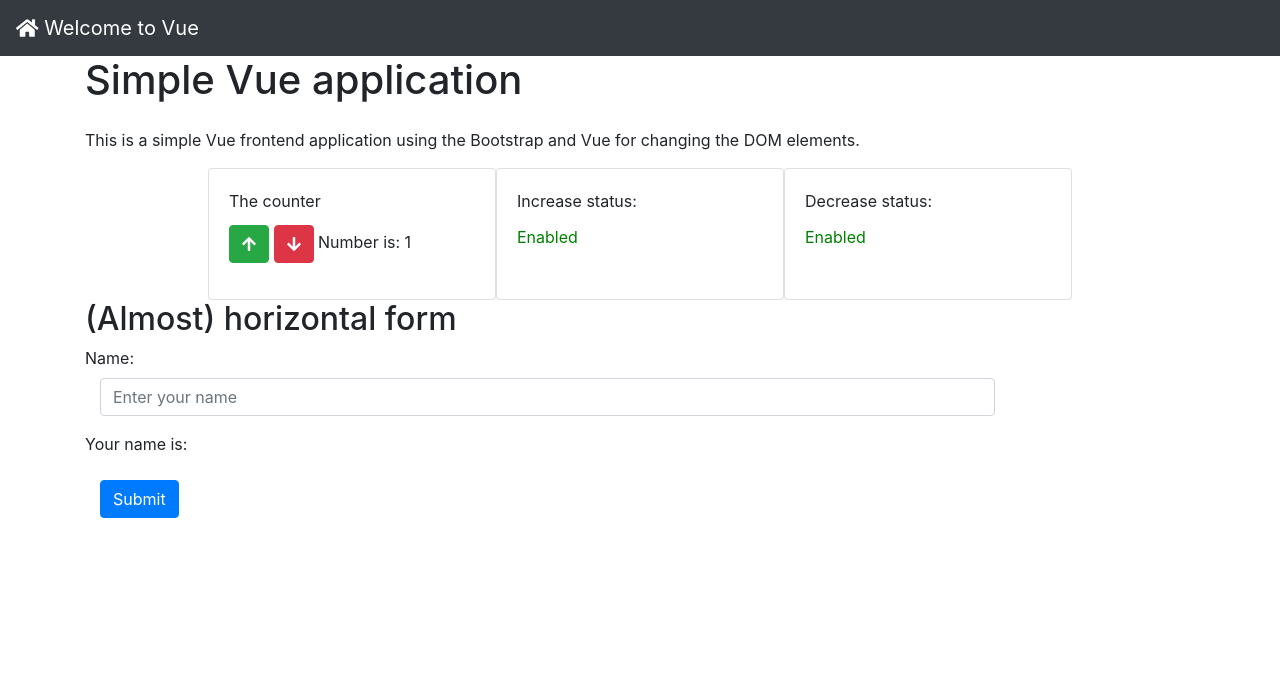
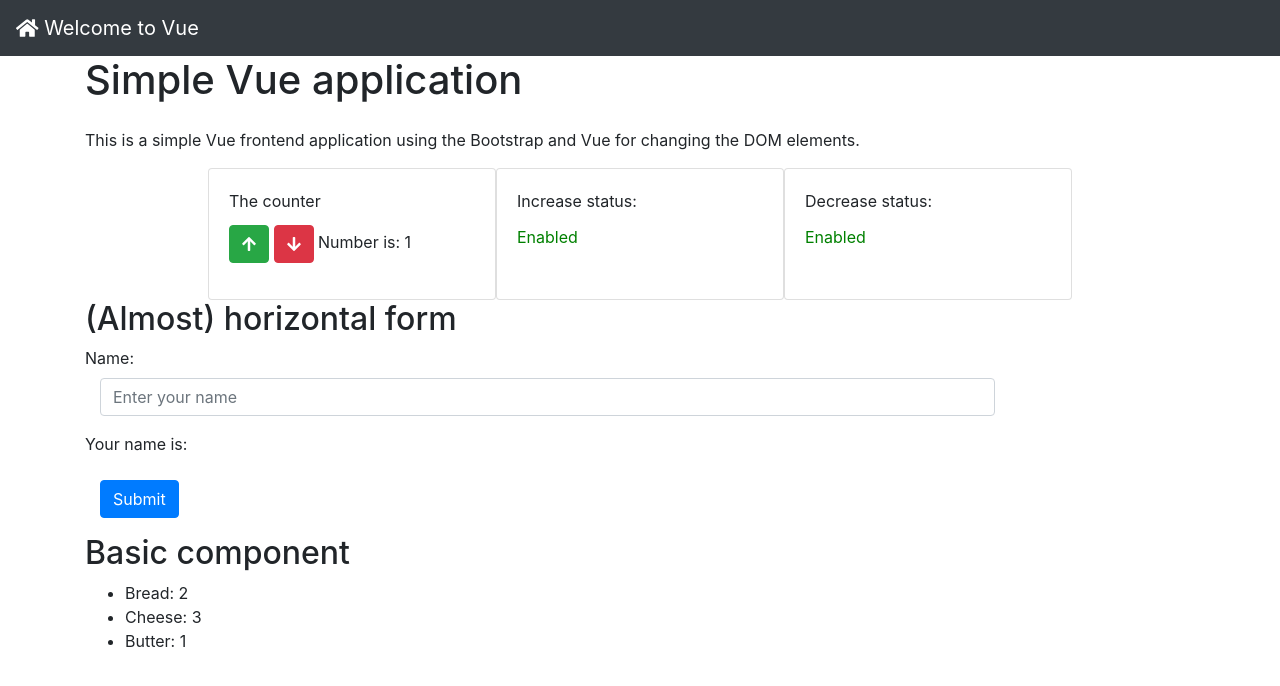
Before and after one commit to dzooli/zenva_vue, a website: page index.html in a window 1280 px wide. Drawn offline with nearby package versions, Linux system fonts and the light colour scheme.

Commit message:
Added basic component to generate a list of items

```diff
--- a/index.html
+++ b/index.html
@@ -100,6 +100,15 @@
                     </div>
                 </div>
             </form>
+            <h2>Basic component</h2>
+            <div id="groceryDiv">
+                <ul>
+                    <grocery-item
+                    v-for='item in groceryItems'
+                    v-bind:groceryitem='item'>
+                    </grocery-item>
+                </ul>
+            </div>
         </div>
 
         <!-- Placeholder for the footer -->
@@ -188,6 +197,24 @@
                 }
             });
 
+            Vue.component('grocery-item', {
+                props: ['groceryitem'],
+                template: '<li>{{groceryitem.name}}: {{groceryitem.quantity}}</li>',
+            });
+
+            var groceryView = new Vue({
+                el: '#groceryDiv',
+                data: {
+                    groceryItems: [
+                        {name: 'Bread', quantity: 2},
+                        {name: 'Cheese', quantity: 3},
+                        {name: 'Butter', quantity: 1},
+                    ],
+                },
+            }
+
+            );
+
         </script>
         <script src="https://stackpath.bootstrapcdn.com/bootstrap/4.5.2/js/bootstrap.min.js"
             integrity="sha384-B4gt1jrGC7Jh4AgTPSdUtOBvfO8shuf57BaghqFfPlYxofvL8/KUEfYiJOMMV+rV"
```
